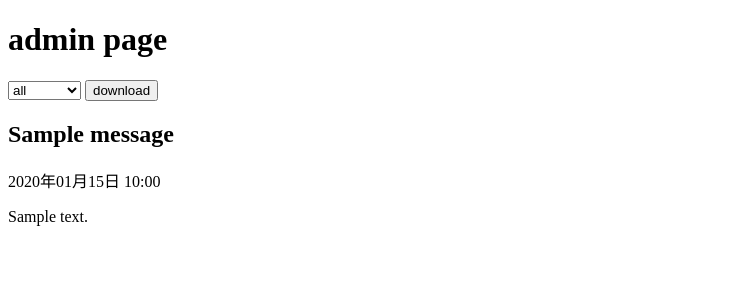
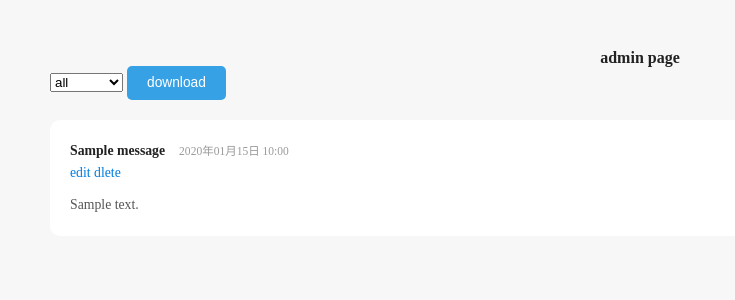
Before and after one commit to mzsour/messageBoard, a PHP site: page /admin.php in a window 1280 px wide. Shown: the top 300 px of the page, without its empty margins (0-735 px from the left). Run offline with PHP 8.4, Linux system fonts and the light colour scheme; the visitor is signed in with stand-in values (Sample User, id 1); tables that the repository leaves empty or names only in its code hold one stand-in row (values such as "Sample post").

Commit message:
stylesheet added

```diff
--- a/admin.php
+++ b/admin.php
@@ -36,7 +36,7 @@ if($mysqli->connect_errno){
     $error_message[] = 'failed to read from DB. errNo:'.$mysqli->connect_errno.
                         ' : '.$mysqli->connect_error;
 } else {
-    $sql = "SELECT view_name, message, post_date FROM message ORDER BY
+    $sql = "SELECT id, view_name, message, post_date FROM message ORDER BY
             post_date DESC";
     $res = $mysqli->query($sql);
 
@@ -53,11 +53,13 @@ if($mysqli->connect_errno){
 <head>
 <meta charset="utf-8">
 <title>admin page</title>
+<link rel="stylesheet" href="style.css">
 <style>
 input[type="password"],
 input[type="password"]{
     width: 200px;
 }
+
 
 </style>
 </head>
@@ -94,8 +96,12 @@ $_SESSION['admin_login'] === true): ?>
     <div class="info">
         <h2><?php echo $value['view_name']; ?></h2>
         <time><?php echo date('Y年m月d日 H:i', strtotime($value['post_date'])); ?></time>
+        <p><a href="edit.php?message_id=<?php echo $value['id']; ?>">
+            edit</>
+        <a href="delete.php?message_id=<?php echo $value['id']; ?>">
+            dlete</a></p>
     </div>
-    <p><?php echo $value['message']; ?></p>
+    <p><?php echo nl2br($value['message']); ?></p>
 </article>
 <?php endforeach; ?>
 <?php endif; ?>
--- a/index.php
+++ b/index.php
@@ -30,7 +30,6 @@ if(!empty($_POST['btn_submit'])){
         $error_message[] = 'you must enter message';
     } else {
         $clean['message'] = htmlspecialchars($_POST['message'], ENT_QUOTES);
-        $clean['message'] = preg_replace('/\\r\\n|\\n|\\r/', '<br>', $clean['message']);
     }
     if(empty($error_message)){
         $mysqli = new mysqli('localhost', 'kazuki', 'apgangan', 'board');
@@ -78,6 +77,7 @@ if($mysqli->connect_errno){
 <head>
 <meta charset="utf-8">
 <title>simple message board</title>
+<link rel="stylesheet" href="style.css">
 <style></style>
 </head>
 
@@ -118,7 +118,7 @@ if($mysqli->connect_errno){
         <h2><?php echo $value['view_name']; ?></h2>
         <time><?php echo date('Y年m月d日 H:i', strtotime($value['post_date'])); ?></time>
     </div>
-    <p><?php echo $value['message']; ?></p>
+    <p><?php echo nl2br($value['message']); ?></p>
 </article>
 <?php endforeach; ?>
 <?php endif; ?>
--- /dev/null
+++ b/style.css
@@ -0,0 +1,251 @@
+html, body, div, span, object, iframe,
+h1, h2, h3, h4, h5, h6, p, blockquote, pre,
+abbr, address, cite, code,
+del, dfn, em, img, ins, kbd, q, samp,
+small, strong, sub, sup, var,
+b, i,
+dl, dt, dd, ol, ul, li,
+fieldset, form, label, legend,
+table, caption, tbody, tfoot, thead, tr, th, td,
+article, aside, canvas, details, figcaption, figure,
+footer, header, hgroup, menu, nav, section, summary,
+time, mark, audio, video{
+    margin:0;
+    padding:0;
+    border:0;
+    outline:0;
+    font-size:100%;
+    vertical-align:baseline;
+    background:transparent;
+}
+
+body{
+    line-height:1;
+}
+
+article, aside, details, figcaption, figure,
+footer, header, hgroup, menu, nav, section{
+    display:block;
+}
+
+nav ul{
+    list-style:none;
+}
+
+blockquote, q{
+    quotes:none;
+}
+
+blockquote:before, blockquote:after, q:before, q:after{
+    content:'';
+    content:none;
+}
+
+a{
+    margin:0;
+    padding:0;
+    font-size:100%;
+    vertical-align:baseline;
+    background:transparent;
+}
+
+ins{
+    backgrond-color:#ff9;
+    color:$000;
+    text-decoration:none;
+}
+
+mark{
+    background-color:#ff9;
+    color:#000;
+    font-style:italic;
+    font-weight:old;
+}
+
+del{
+    text-decoration: line-through;
+}
+
+abbr[title], dfn[title]{
+    border-bottom:1px dotted;
+    cursor:help;
+}
+
+table{
+    border-collapse:collapse;
+    border-spacing:0;
+}
+
+hr{
+    display:block;
+    height:1px;
+    border:0;
+    border-top:1px solid #cccccc;
+    margin:1em 0;
+    padding:0;
+}
+
+input, select{
+    vertical-align:middle;
+}
+
+body{
+    padding:50px;
+    font-size:100%;
+    color:#222;
+    background:#f7f7f7;
+}
+
+a{
+    color:#007edf;
+    text-decoration:none;
+}
+
+a:hover{
+    text-decoration:underline;
+}
+
+h1{
+    margin-bottom; 30px;
+    font-size: 100%;
+    color: #222;
+    text-align:center;
+}
+
+label{
+    display:block;
+    margin-bottom:7px;
+    font-size:86%;
+}
+
+input[type="text"],
+
+textarea{
+    margin-bottom: 20px;
+    padding: 10px;
+    font-size: 86%;
+    border: 1px solid #ddd;
+    border-radius: 3px;
+    background: #fff;
+}
+
+input[type="text"]{
+    width: 200px;
+}
+
+textarea{
+    width: 50%;
+    max-width: 50%;
+    height: 70px;
+}
+
+input[type="submit"]{
+    appearance: none;
+    -webkit-appearance: none;
+    padding: 10px 20px;
+    color: #fff;
+    font-size: 86%;
+    line-height: 1.0em;
+    cursor: pointer;
+    border: none;
+    border-radius: 5px;
+    background-color: #37a1e5;
+}
+
+input[type=submit]:hover,
+button:hover{
+    background-color: #2392d8;
+}
+
+hr{
+    margin: 20px 0;
+    padding:0;
+}
+
+.success_message{
+    margin-bottom: 20px;
+    padding: 10px;
+    color: #48b400;
+    border-radius: 10px;
+    border: 1px solid #4dc100;
+}
+
+.error_message{
+    margin-bottom: 20px;
+    padding: 10px;
+    color: #ef072d;
+    list-style-type: none;
+    border-radius: 10px;
+    border: 1px solid #ff5f79;
+}
+
+.success_message,
+.error_message li{
+    font-size: 86%;
+    line-height: 1.6em;
+}
+
+article{
+    margin-top: 20px;
+    padding: 20px;
+    border-radius: 10px;
+    background: #fff;
+}
+
+article.reply{
+    position: relative;
+    margin-top: 15px;
+    margin-left: 30px;
+}
+
+article.reply::before{
+    position: absolute;
+    top: -10px;
+    left: 20px;
+    display: block;
+    content: "";
+    border-top: none;
+    border-left: 7px solid #f7f7f7;
+    border-right: 7px solid #f7f7f7;
+    border-bottom; 10px solid #fff;
+}
+
+.info{
+    margin-bottom: 10px;
+}
+
+.info h2{
+    display: inline-block;
+    margin-right: 10px;
+    color: #222;
+    line-height: 1.6em;
+    font-size: 86%;
+}
+
+.info time{
+    color: #999;
+    line-height: 1.6em;
+    font-size: 72%;
+}
+
+article p{
+    color: #555;
+    font-size: 86%;
+    line-height: 1.6em;
+}
+
+@media only screen and (max-width: 1000px){
+    body{
+        padding: 30px 5%;}
+    }
+
+    input[type="text"]{
+        width: 100%;
+    }
+
+    textarea{
+        width: 100%;
+        max-width: 100%;
+        height: 70px;
+    }
+}
```
Also changed, not shown: edit.php (+154 -0 lines).
